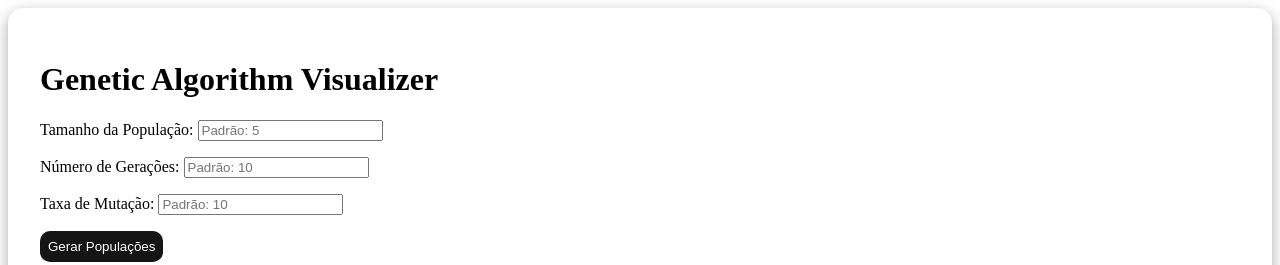
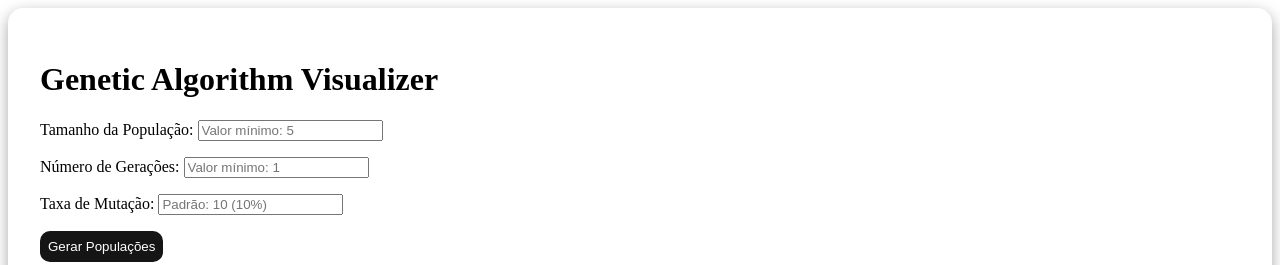
Before and after one commit to paulo-magls/react-genetic-algorithm, a React (Vite) app: page / in a window 1280 px wide. Shown: the top 265 px of the page. Built offline with nearby package versions, Linux system fonts and the light colour scheme.

Commit message:
Personalizando o formulário

```diff
--- a/src/components/PopulationControls.tsx
+++ b/src/components/PopulationControls.tsx
@@ -32,7 +32,7 @@ const PopulationControls: React.FC<PopulationControlsProps> = ({
                 type='number'
                 value={tamanho}
                 min='5'
-                placeholder='Padrão: 5'
+                placeholder='Valor mínimo: 5'
                 onChange={(e) => setTamanho(e.target.value)}
                 disabled={isGenerating}
             />
@@ -45,7 +45,7 @@ const PopulationControls: React.FC<PopulationControlsProps> = ({
                 type='number'
                 value={geracoes}
                 min='1'
-                placeholder='Padrão: 10'
+                placeholder='Valor mínimo: 1'
                 onChange={(e) => setGeracoes(e.target.value)}
                 disabled={isGenerating}
             />
@@ -58,7 +58,7 @@ const PopulationControls: React.FC<PopulationControlsProps> = ({
                 type='number'
                 value={taxa}
                 min='0.1'
-                placeholder='Padrão: 10'
+                placeholder='Padrão: 10 (10%)'
                 onChange={(e) => setTaxa(e.target.value)}
                 disabled={isGenerating}
             />
```
